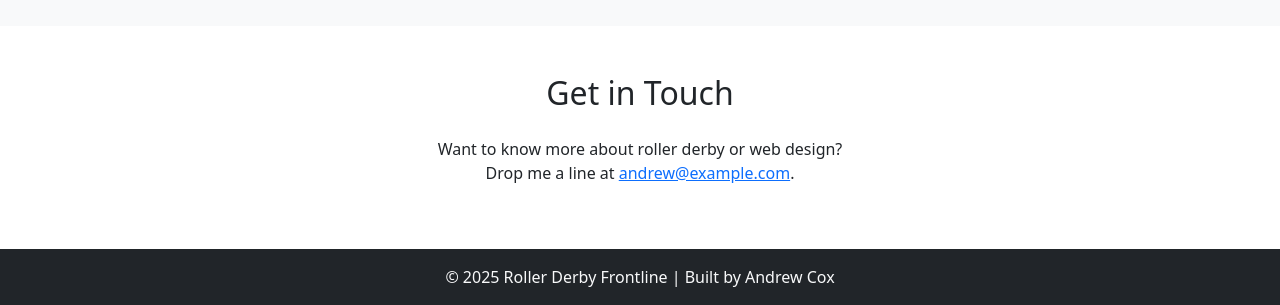
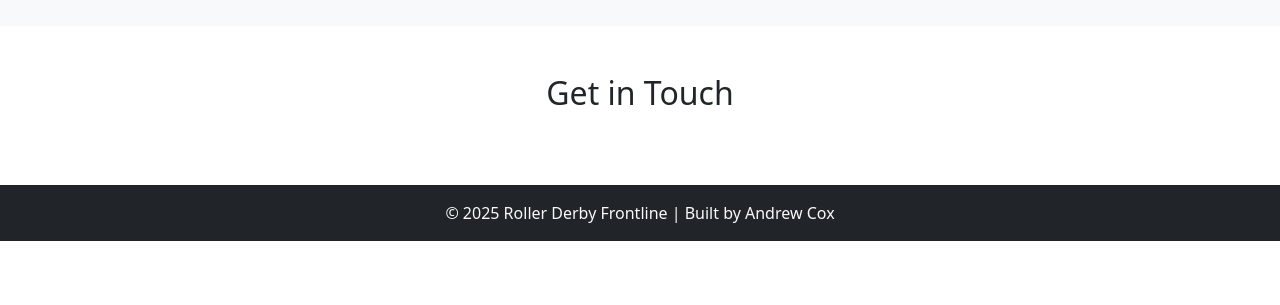
Before and after one commit to deeps951/roller-derby-frontline, a plain HTML site: page index.html in a window 1280 px wide. Shown: the part 2059-2364 px from the top of the page. After the commit the page ends 2300 px from the top, so only its background shows below. Drawn offline with nearby package versions, Linux system fonts and the light colour scheme.

Commit message:
update files

```diff
--- a/index.html
+++ b/index.html
@@ -117,8 +117,6 @@
     <section id="contact" class="py-5 text-center">
         <div class="container">
             <h2 class="mb-4">Get in Touch</h2>
-            <p>Want to know more about roller derby or web design? <br>
-                Drop me a line at <a href="mailto:andrew@example.com">andrew@example.com</a>.</p>
         </div>
     </section>
 
```
Also changed, not shown: 1 other file.
